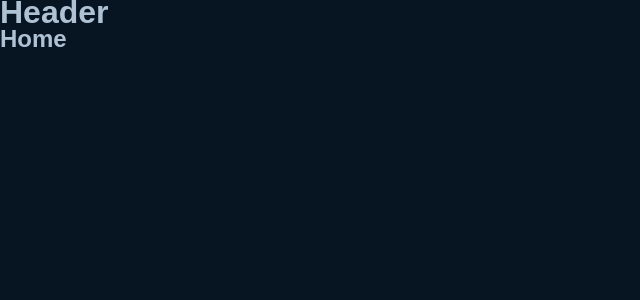
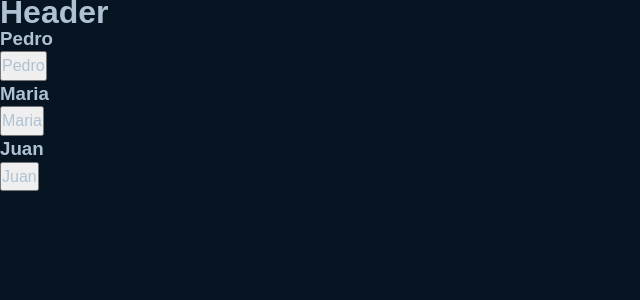
Before and after one commit to MartinGBB/simplificando, a React (Vite) app: page / in a window 1280 px wide. Shown: the top 300 px of the page, without its empty margins (0-640 px from the left). Built offline with nearby package versions, Linux system fonts and the light colour scheme.

Commit message:
feat: componentes para informacao de estudante e transporte de dados entre url

```diff
--- a/src/components/Router.tsx
+++ b/src/components/Router.tsx
@@ -1,12 +1,14 @@
 import { Routes, Route } from 'react-router-dom'
 import { DefaultLayout } from '../layouts/DefaultLayout'
 import { Home } from '../pages/Home'
+import { StudentCard } from '../pages/StudentCard'
 
 export function Router() {
   return (
     <Routes>
       <Route path="/" element={<DefaultLayout />}>
         <Route path="/" element={<Home />} />
+        <Route path="/:studentId" element={<StudentCard />} />
       </Route>
     </Routes>
   )
--- /dev/null
+++ b/src/pages/Home/Card/index.tsx
@@ -0,0 +1,29 @@
+import { useNavigate } from 'react-router-dom'
+
+import { CartContainer } from "./styles";
+
+
+interface Student {
+  name: string
+  id: number
+  turma: string
+}
+
+interface StudentProps {
+  student: Student
+}
+
+export function Card({ student }: StudentProps) {
+  const navigate = useNavigate()
+
+  function handleClick() {
+    navigate(`/${student.id}`)
+  }
+
+  return (
+    <CartContainer>
+      <h1>{student.name}</h1>
+      <button onClick={handleClick}>{student.name}</button>
+    </CartContainer>
+  )
+}
--- /dev/null
+++ b/src/pages/Home/Card/styles.ts
@@ -0,0 +1,3 @@
+import styled from "styled-components";
+
+export const CartContainer = styled.section``
--- a/src/pages/Home/index.tsx
+++ b/src/pages/Home/index.tsx
@@ -1,14 +1,37 @@
 import { HomeContainer } from "./styles";
 import { Loading } from "../../components/Loading";
+import { Card } from './Card';
 
 export function Home() {
+  const students = [
+    {
+      "name": "Pedro",
+      "id": 111,
+      "turma": "A",
+    },
+    {
+      "name": "Maria",
+      "turma": "B",
+      "id": 222,
+    },
+    {
+      "name": "Juan",
+      "id": 333,
+      "turma": "C",
+    }
+  ]
+
   const isLoading = false
 
   if (isLoading) return <Loading />
 
   return (
     <HomeContainer>
-      <h1>Home</h1>
+      {
+        students.map((student) => (
+          <Card key={student.id} student={student} />
+        ))
+      }
     </HomeContainer>
   )
 }
--- /dev/null
+++ b/src/pages/StudentCard/index.tsx
@@ -0,0 +1,14 @@
+import { useParams } from "react-router-dom"
+
+import { CartContainer } from "./styles";
+
+export function StudentCard() {
+  const { studentId } = useParams()
+
+  return (
+    <CartContainer>
+      <h1>student description</h1>
+      <p>{studentId}</p>
+    </CartContainer>
+  )
+}
--- /dev/null
+++ b/src/pages/StudentCard/styles.ts
@@ -0,0 +1,3 @@
+import styled from "styled-components";
+
+export const CartContainer = styled.main``
```
